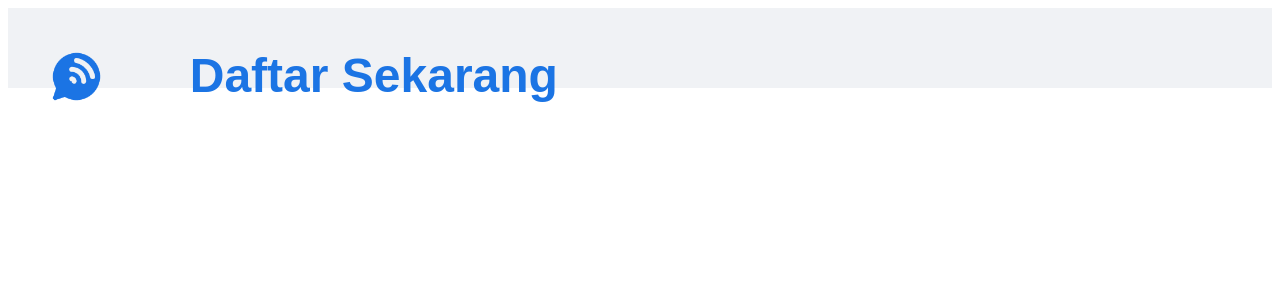
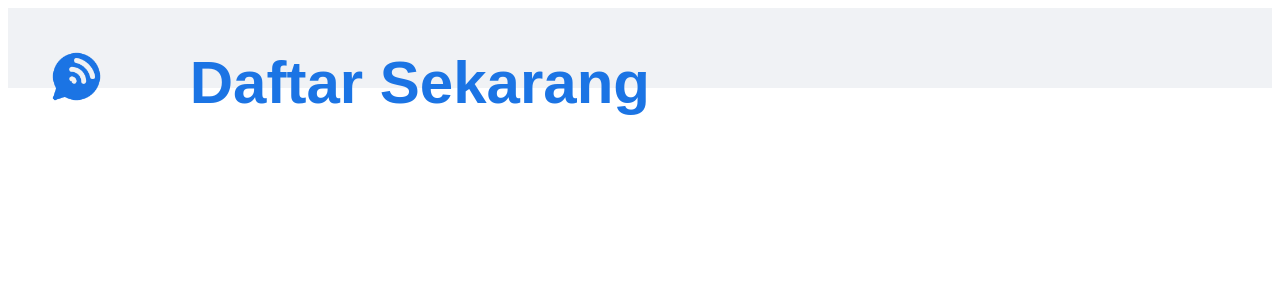
Before and after one commit to wramadhan/FE-Group-5, a React (Create React App) app: page / in a window 1280 px wide. Shown: the top 300 px of the page. Built offline with nearby package versions, Linux system fonts and the light colour scheme.

Commit message:
registrasi

```diff
--- a/src/styles/Registrasi.css
+++ b/src/styles/Registrasi.css
@@ -9,18 +9,31 @@
 }
 .daftar{
     font-family: Arial, Helvetica, sans-serif;
-    font-size: 3rem;
+    font-size: 60px;
     color:#1B74E4;
     margin: 0;
     float: left;
     margin-left: 5.297rem;
 }
 
+@media (min-width:1280px) {
+.appLogo{
+    font-size: 4%;
+}
+}
+
+@media (max-width:605px) {
+    .daftar{
+        margin: 0;
+    }
+}
 @media (max-width:300px) {
+    .container{
+        margin:0;
+    }
     .daftar{
         font-size: 100%;
         float: center;
-        margin: 0;
     }
     .appLogo{
         width:60%;
```
